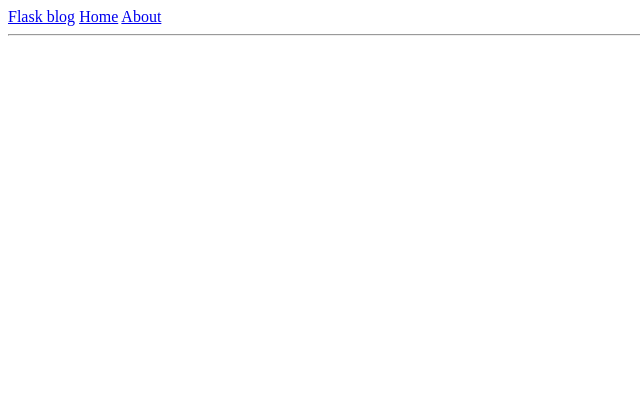
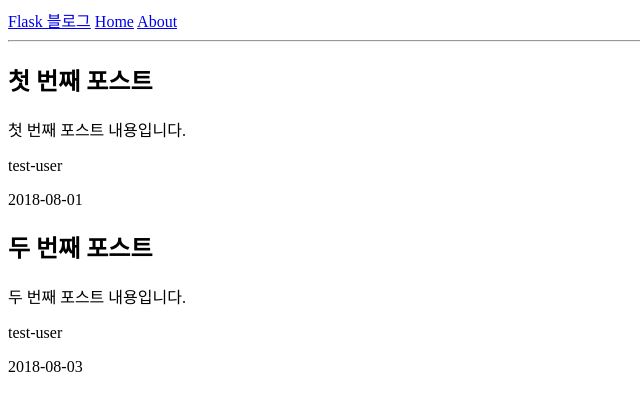
Before and after one commit to SimonLEX/test2, a Flask app: page / in a window 1280 px wide. Shown: the top 411 px of the page, without its empty margins (0-640 px from the left). Run offline with Flask 2, Linux system fonts and the light colour scheme.

Commit message:
Initial commit

```diff
--- a/app.py
+++ b/app.py
@@ -1,12 +1,36 @@
+from datetime import datetime
+
 from flask import Flask, render_template
 
 app = Flask(__name__)
 
+posts = [
+    {
+        'author': {
+            'username': 'test-user'
+        },
+        'title': '첫 번째 포스트',
+        'content': '첫 번째 포스트 내용입니다.',
+        'date_posted': datetime.strptime('2018-08-01', '%Y-%m-%d')
+    },
+    {
+        'author': {
+            'username': 'test-user'
+        },
+        'title': '두 번째 포스트',
+        'content': '두 번째 포스트 내용입니다.',
+        'date_posted': datetime.strptime('2018-08-03', '%Y-%m-%d')
+    },
+]
 
 @app.route('/')
+@app.route('/index')
 def index():
-    return render_template('index.html')
+    return render_template('index.html', posts=posts)
 
+@app.route('/about')
+def about():
+  return render_template('about.html', title='About')
 
-if __name__=="__main__":
+if __name__ =="__main__":
     app.run()
--- a/templates/index.html
+++ b/templates/index.html
@@ -1,28 +1,18 @@
-<!DOCTYPE HTML>
-<html lang="kr">
-  <head>
-    <meta charset="utf-8">
+{% extends 'layout.html' %}
 
-    {% if title %}
-      <title>Flask blog - {{ title }}</title>
-    {% else %}
-      <title>Flask blog</title>
-    {% endif %}
-  </head>
-
-  <body>
-    <header>
-      <nav>
-        <a href="{{ url_for('index') }}">Flask blog</a>
-        <a href="{{ url_for('index') }}">Home</a>
-        <a href="{{ url_for('about') }}">About</a>
-      </nav>
-      <hr>
-    </header>
-
-    <main role="main">
-    <!-- Main content block -->
-    {% block content %}{% endblock %}
-    </main>
-  </body>
-</html>
+{% block content %}
+<div>
+  <div>
+    {% for post in posts %}
+      <article>
+        <h1>{{ post.title }}</h1>
+        <p>{{ post.content}}</p>
+        <div>
+          <p>{{ post.author.username }}</p>
+          <p>{{ post.date_posted.strftime('%Y-%m-%d') }}</p>
+        </div>
+      </article>
+    {% endfor %}
+  </div>
+</div>
+{% endblock %}
--- /dev/null
+++ b/templates/layout.html
@@ -0,0 +1,28 @@
+<!DOCTYPE HTML>
+<html lang="kr">
+  <head>
+    <meta charset="utf-8">
+
+    {% if title %}
+      <title>Flask 블로그 - {{ title }}</title>
+    {% else %}
+      <title>Flask 블로그</title>
+    {% endif %}
+  </head>
+
+  <body>
+    <header>
+      <nav>
+        <a href="{{ url_for('index') }}">Flask 블로그</a>
+        <a href="{{ url_for('index') }}">Home</a>
+        <a href="{{ url_for('about') }}">About</a>
+      </nav>
+      <hr>
+    </header>
+
+    <main role="main">
+    <!-- Main content block -->
+    {% block content %}{% endblock %}
+    </main>
+  </body>
+</html>
```
Also changed, not shown: templates/about.html (added, +7 -0 lines).
